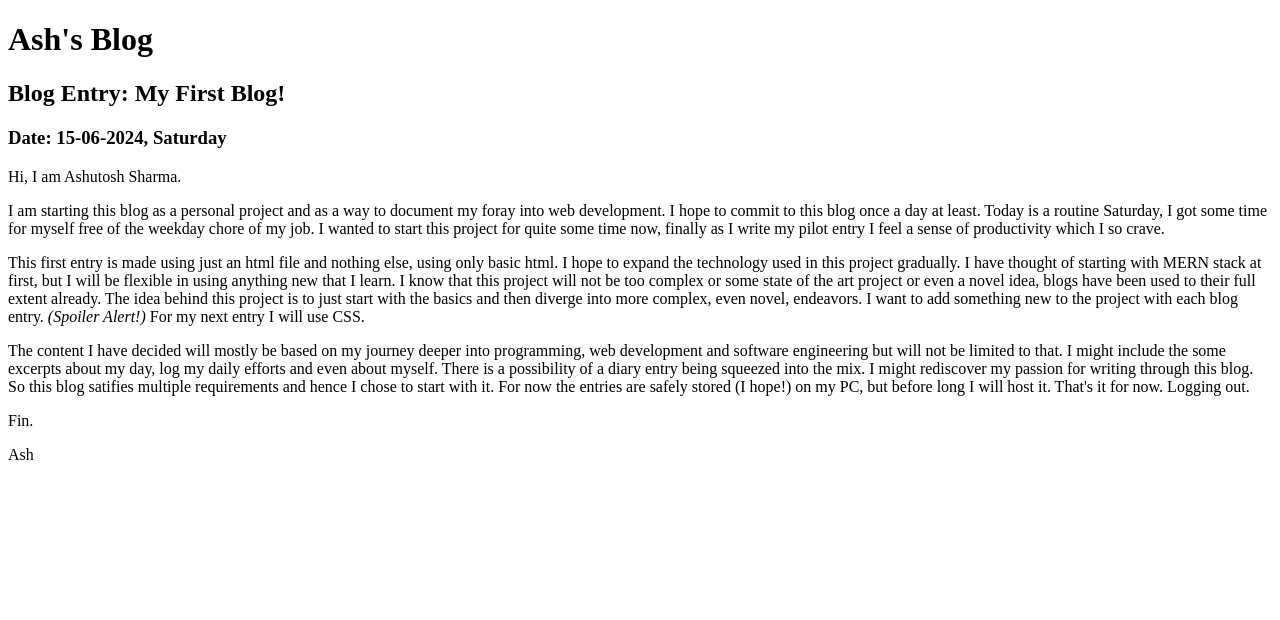
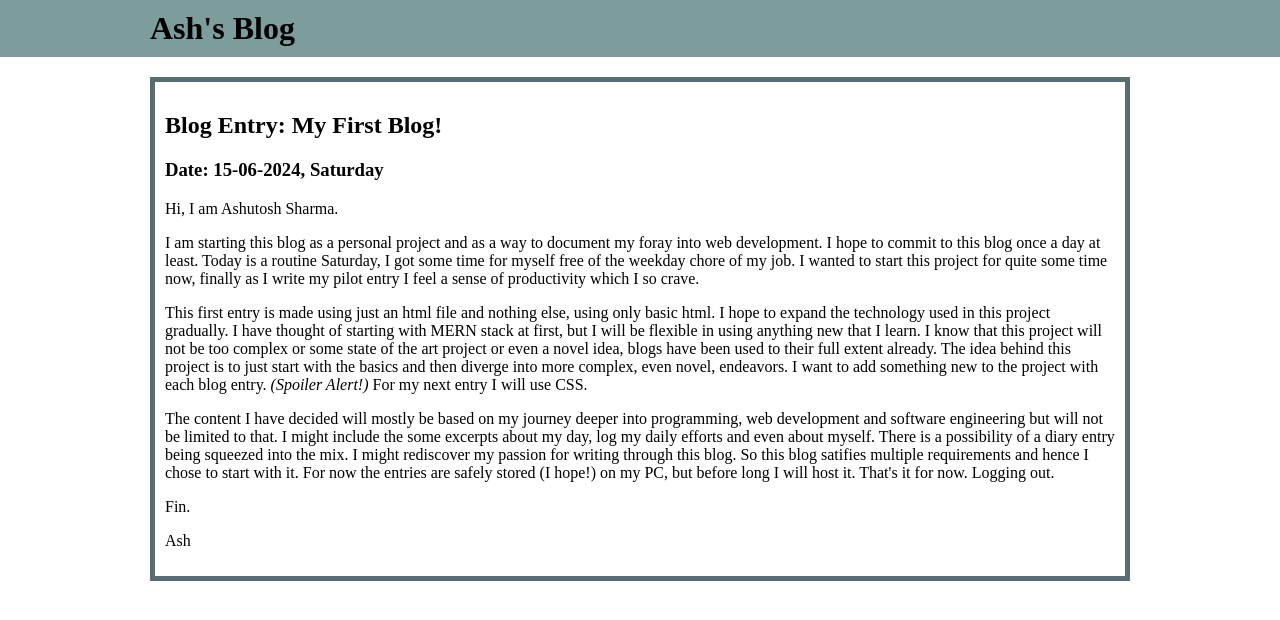
Before and after one commit to ashquark/Blog-Website, a plain HTML site: page index.html in a window 1280 px wide. Drawn offline with Linux system fonts and the light colour scheme.

Commit message:
Added basic css to the blog with color template

```diff
--- a/index.html
+++ b/index.html
@@ -7,9 +7,13 @@
     <title>Ash's Blog</title>
 </head>
 <body>
-    <h1>Ash's Blog</h1>
-    <h2>Blog Entry: My First Blog!</h2>
-    <h3>Date: 15-06-2024, Saturday</h3>
+    <div class = "navbar">
+        <h1 class = "navbar-brand">Ash's Blog</h1>
+    </div>
+
+    <div class = blog-entry>
+        <h2 class = blog-title>Blog Entry: My First Blog!</h2>
+        <h3 class = blog-date>Date: 15-06-2024, Saturday</h3>
         <p>Hi, I am Ashutosh Sharma.</p>
         <p>
             I am starting this blog as a personal project and as a way to document my foray into web development. I hope to commit to this blog once a day at least. Today is a routine Saturday, I got some time for myself free of the weekday chore of my job. I wanted to start this project for quite some time now, finally as I write my pilot entry I feel a sense of productivity which I so crave.
@@ -26,5 +30,6 @@
         <p>
             Ash
         </p>
+    </div>
 </body>
 </html>
--- a/style.css
+++ b/style.css
@@ -0,0 +1,22 @@
+.navbar {
+    background: #7D9D9C;
+    margin: 0;
+    padding: 10px 150px 10px 150px;
+}
+
+.navbar-brand {
+    margin: 0;
+}
+
+.blog-entry {
+    border: 5px solid #576F72;
+    margin-top: 20px;
+    margin-bottom: 20px;
+    margin-left: 150px;
+    margin-right: 150px;
+    padding: 10px;
+}
+
+body {
+    margin: 0;
+}
```
Lines whose indentation alone changed are shown as unchanged.
